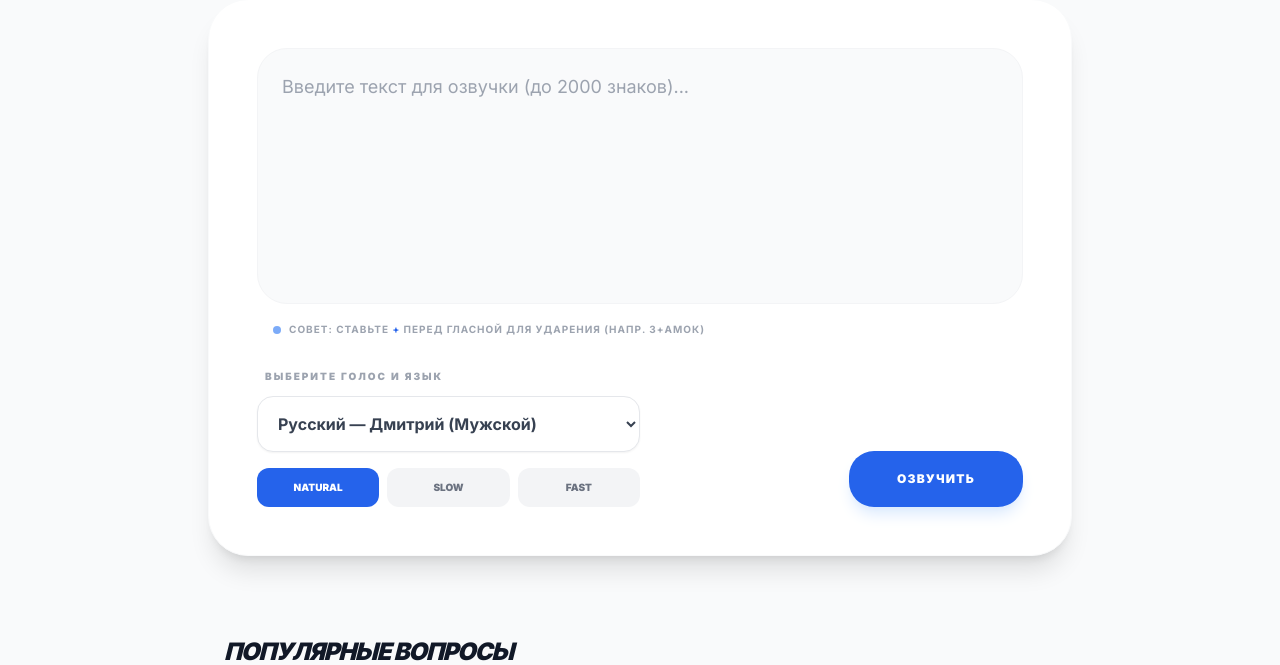
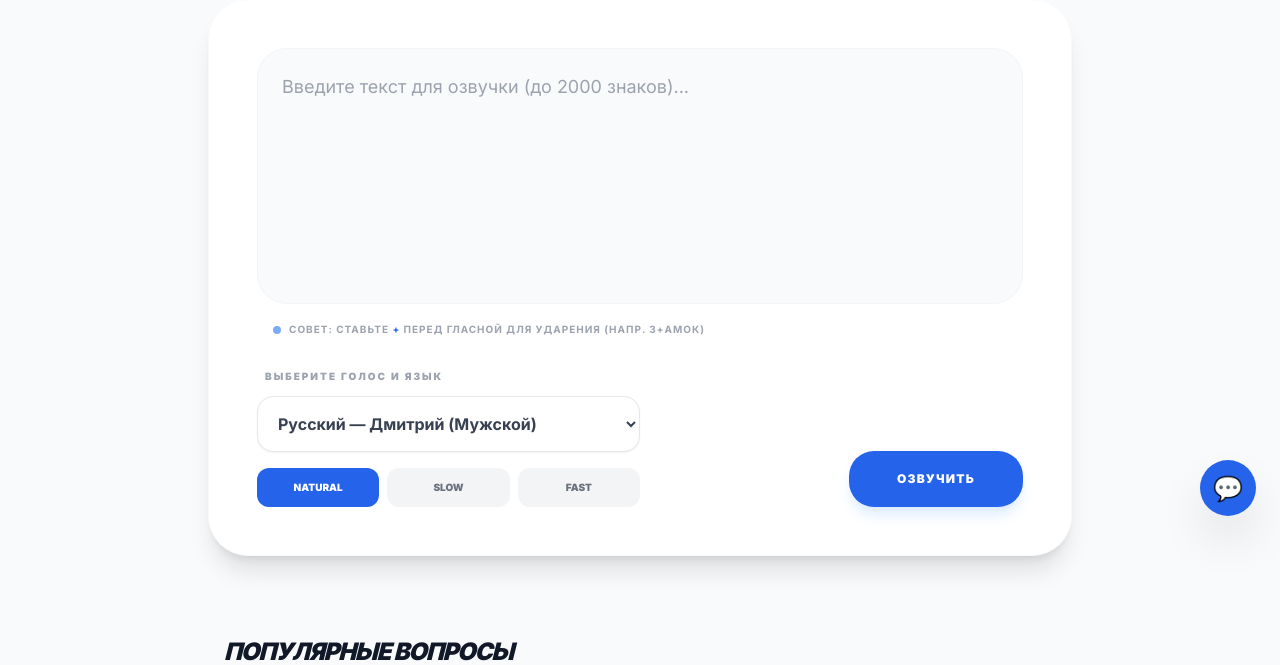
Before and after one commit to olvereal-cpu/speech-clone, a FastAPI app: page / in a window 1280 px wide. Shown: the part 260-925 px from the top of the page. Run offline with FastAPI, Linux system fonts and the light colour scheme; parts of the project's set-up code (start-up, migrations or seed data) failed here and were passed over; some libraries are stand-ins or nearby versions.

Commit message:
Update index.html

```diff
--- a/templates/index.html
+++ b/templates/index.html
@@ -154,8 +154,77 @@
     </section>
 </main>
 
+<div id="chat-widget" class="fixed bottom-6 right-6 z-[100] font-sans">
+    <button id="chat-toggle" class="w-14 h-14 bg-blue-600 rounded-full shadow-2xl flex items-center justify-center text-2xl hover:bg-black transition-all hover:scale-110 active:scale-95">
+        💬
+    </button>
+
+    <div id="chat-window" class="hidden absolute bottom-20 right-0 w-[320px] bg-white rounded-[30px] shadow-2xl border border-gray-100 flex flex-col overflow-hidden animate-fade-in">
+        <div class="bg-gray-900 p-5 text-white flex items-center gap-3">
+            <div class="w-10 h-10 bg-blue-600 rounded-full flex items-center justify-center text-lg">🤖</div>
+            <div>
+                <p class="font-black text-[10px] uppercase tracking-widest">SpeechClone Assistant</p>
+                <p class="text-[10px] text-blue-400 font-bold italic">Онлайн</p>
+            </div>
+        </div>
+
+        <div id="chat-messages" class="h-80 overflow-y-auto p-4 space-y-4 bg-gray-50 flex flex-col">
+            </div>
+
+        <div class="p-4 bg-white border-t border-gray-100 flex gap-2">
+            <input type="text" id="chat-input" placeholder="Задать вопрос..." class="flex-1 bg-gray-50 border border-gray-100 rounded-2xl px-4 py-3 text-sm outline-none focus:border-blue-500 font-medium">
+            <button id="chat-send" class="bg-blue-600 text-white w-10 h-10 rounded-xl flex items-center justify-center hover:bg-black transition-all">
+                🚀
+            </button>
+        </div>
+    </div>
+</div>
+
 <script>
 (adsbygoogle = window.adsbygoogle || []).push({});
+
+// ЛОГИКА ЧАТА
+const chatToggle = document.getElementById('chat-toggle');
+const chatWindow = document.getElementById('chat-window');
+const chatMessages = document.getElementById('chat-messages');
+const chatInput = document.getElementById('chat-input');
+const chatSend = document.getElementById('chat-send');
+
+chatToggle.onclick = () => chatWindow.classList.toggle('hidden');
+
+function addMessage(text, isBot = false) {
+    const msg = document.createElement('div');
+    msg.className = isBot ? "self-start bg-white p-3 rounded-2xl rounded-bl-none shadow-sm border border-gray-100 max-w-[85%] text-sm font-medium text-gray-700"
+                         : "self-end bg-blue-600 p-3 rounded-2xl rounded-br-none text-white max-w-[85%] text-sm font-medium shadow-md shadow-blue-100";
+    msg.innerText = text;
+    chatMessages.appendChild(msg);
+    chatMessages.scrollTop = chatMessages.scrollHeight;
+}
+
+// Приветствие при загрузке
+setTimeout(() => {
+    addMessage("Привет! 👋 Я ваш помощник. Чем могу помочь с озвучкой?", true);
+}, 1000);
+
+async function handleChat() {
+    const text = chatInput.value.trim();
+    if (!text) return;
+
+    addMessage(text, false);
+    chatInput.value = '';
+
+    // Имитация ответа (можно заменить на fetch к твоему API)
+    setTimeout(() => {
+        let reply = "Хороший вопрос! Если вам нужно поставить ударение, просто напишите '+' перед гласной.";
+        if(text.toLowerCase().includes("голос")) reply = "У нас есть голоса для русского, украинского, казахского и многих других языков!";
+        if(text.toLowerCase().includes("цена")) reply = "Проект абсолютно бесплатный! Но вы можете поддержать нас в блоке 'Донат'.";
+        addMessage(reply, true);
+    }, 800);
+}
+
+chatSend.onclick = handleChat;
+chatInput.onkeypress = (e) => e.key === 'Enter' && handleChat();
+
 
 async function generateAudio() {
     const btn = document.getElementById('mainBtn');
```
